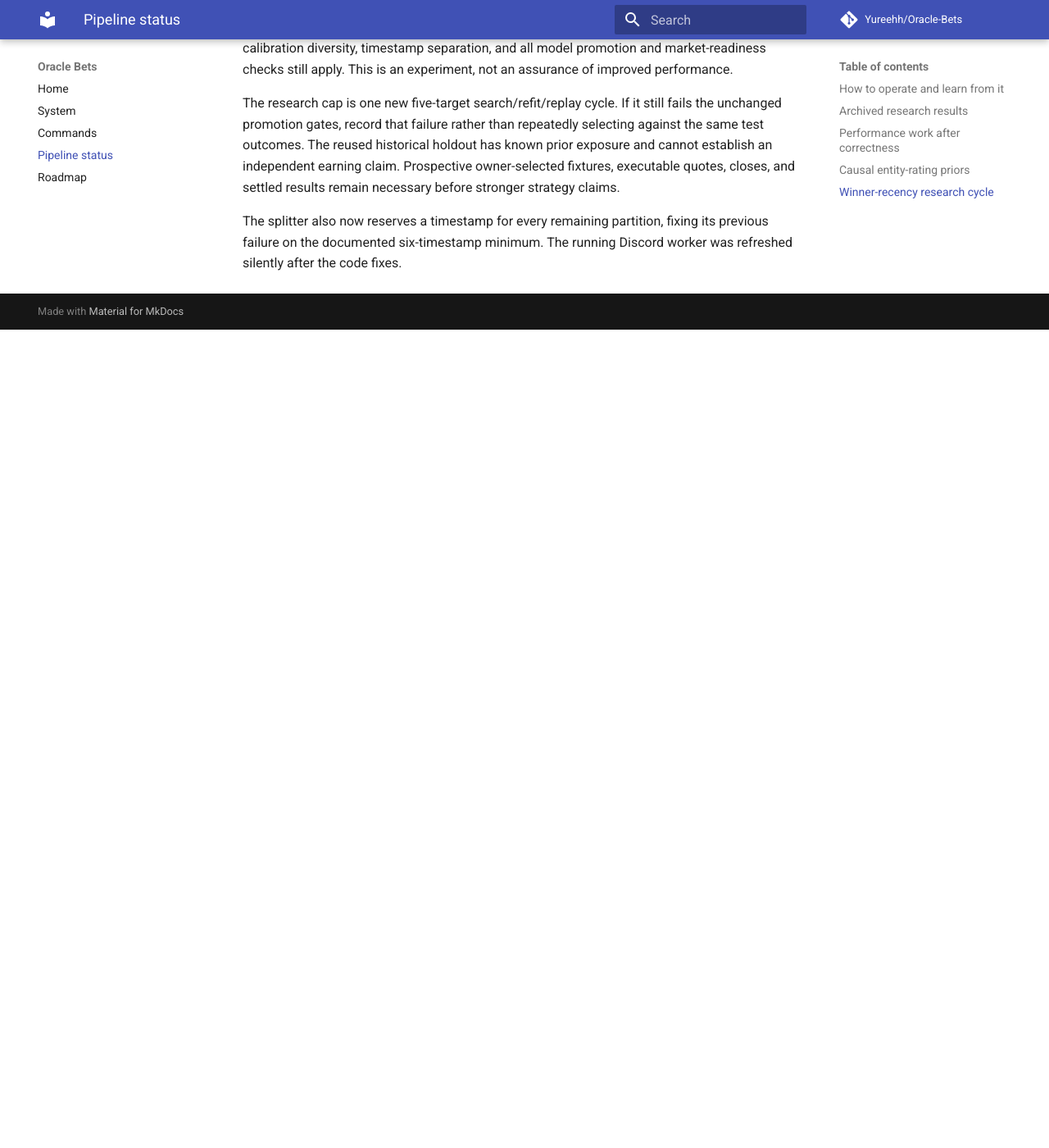
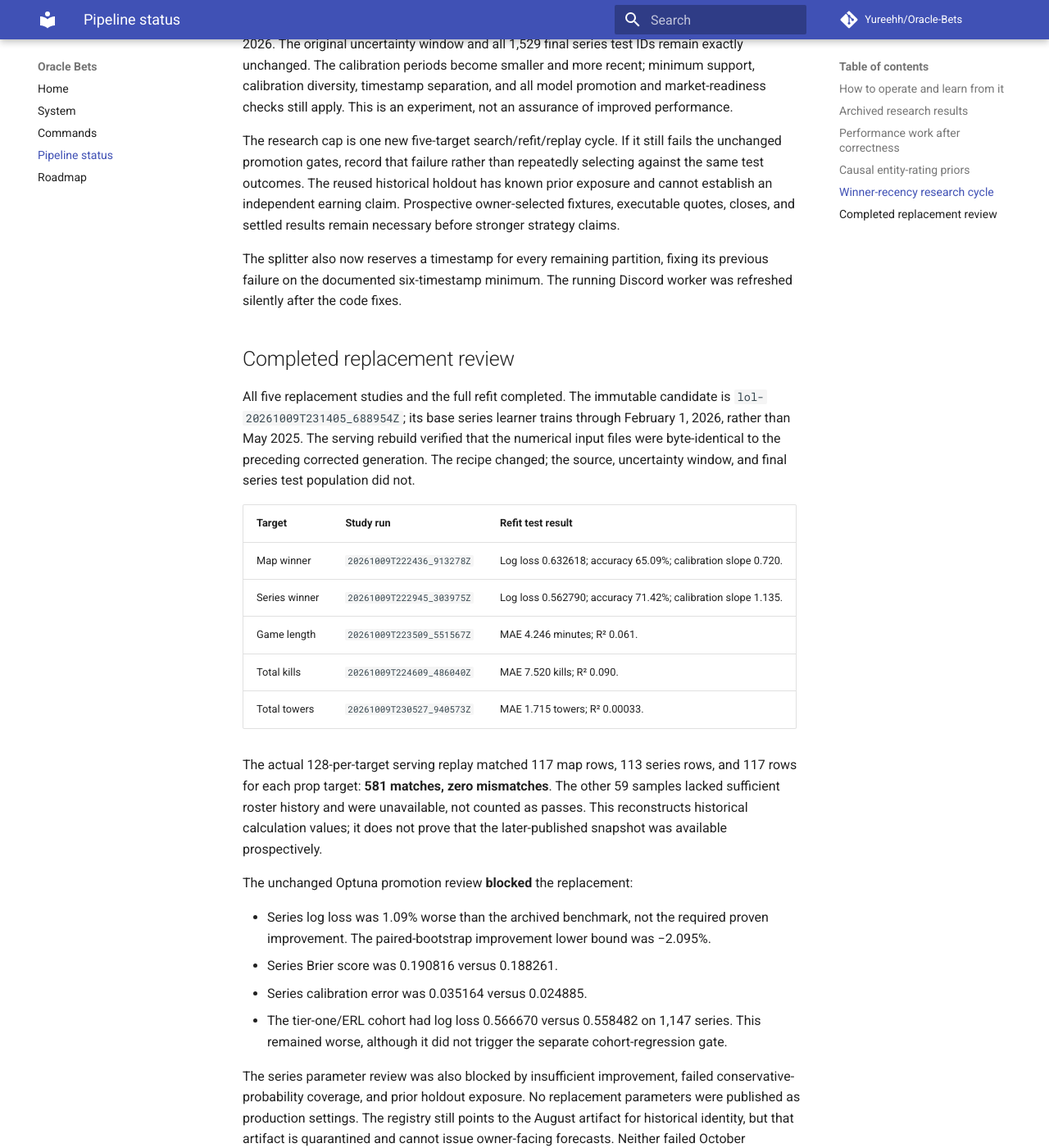
Before and after one commit to Yureehh/Oracle-Bets, an MkDocs documentation site: the page built from docs/pipeline-status.md, in a window 1280 px wide and 1400 px high, scrolled down 4340 px. Shown: the whole window at 82% size. Built offline with MkDocs 1.6.1 and Material for MkDocs 9.7.7, drawn with Linux system fonts in a browser that asks for light colours; comment, search, counter and statistics services are not loaded; before the commit the page ends 4742 px from its top, so only the background shows below that; some of the changed text lies outside the part shown.

Commit message:
docs(lol): record completed retraining and blocked promotion
Record all five fresh studies, successful refit and 581 matching serving comparisons. Keep the replacement research-only after improvement and calibration gates fail, and document the remaining prospective validation requirements.

```diff
--- a/docs/pipeline-status.md
+++ b/docs/pipeline-status.md
@@ -14,10 +14,10 @@ parallel, but a later milestone cannot compensate for a failed earlier gate.
 | 10 — Ingest | Refresh the public Oracle's Elixir source and retain a versioned raw snapshot. | The validated source is current through 2026-10-08 22:56 UTC. | Continue checking source freshness before each rebuild. |
 | 20 — Clean data and identities | Quarantine bad rows; normalize teams, players, maps, and series. | The corrected October 9 generation has 24,458 games, 10,203 accepted series, and 1,770 quarantined groups. | Review quarantined groups when source or rules change. |
 | 30 — Features and targets | Build chronological team/player features, ratings, and paired serving history. | The corrected generation uses neutral entity-rating league priors, signed training tables, and a paired serving snapshot. All 581 available comparisons in the 128-per-target replay matched; 59 sampled rows were unavailable because of insufficient roster history. | Verify source, code, and all output hashes on the corrected numerical generation. |
-| 40 — Research splits | Fit preprocessing inside temporal development folds; reserve sealed evaluation and record prior exposure. | Leakage and lineage guards pass. The next preregistered recency experiment changes only the earlier winner partitions; it preserves the exact uncertainty and final test rows from the corrected candidate. | Keep the split and exposure checks; the reused historical holdout is research evidence, not untouched prospective validation. |
-| 50 — Fresh search | Run a separate Optuna study for each supported target. | Five independent 100-trial studies completed on the corrected October 9 generation. The failed candidate and its studies remain archived research evidence. | Run one capped replacement cycle with the preregistered winner-recency recipe. |
-| 60 — Full refit | Apply selected study parameters to research-only models. | Corrected refit `20261009T204634_650850Z` completed all five targets. Its candidate is research-only after the sealed promotion review failed. | Fit all five targets from the new studies; keep training success separate from promotion. |
-| 70 — Replay and model review | Compare sealed feature values with the real serving path; inspect calibration and cohort gates. | Corrected serving replay passed all 581 available comparisons. Series log loss was 0.590897 versus 0.556720 for the benchmark; the tier-one/ERL cohort also regressed. August and both October candidates are disabled for owner-facing use. | Require the next candidate to pass the same replay, improvement, and cohort gates; do not promote a bundle just because its creation date is newer. |
+| 40 — Research splits | Fit preprocessing inside temporal development folds; reserve sealed evaluation and record prior exposure. | Leakage and lineage guards pass. The completed recency experiment preserved the exact uncertainty window and all 1,529 final series test IDs. | Keep the exposure checks; the reused historical holdout is research evidence, not untouched prospective validation. |
+| 50 — Fresh search | Run a separate Optuna study for each supported target. | All five replacement 100-trial studies completed on the frozen, corrected generation. The earlier five studies also remain archived. | The one-cycle research cap is exhausted. Develop further changes on development data and predeclare a later evaluation window. |
+| 60 — Full refit | Apply selected study parameters to research-only models. | Replacement refit `20261009T231405_688954Z` completed all five targets, with no failures. Its candidate is research-only after promotion failed. | Keep successful fitting separate from model and production-parameter approval. |
+| 70 — Replay and model review | Compare sealed feature values with the real serving path; inspect calibration and cohort gates. | Replacement replay passed all 581 available comparisons, with 59 unavailable samples. Series log loss improved to 0.562790 but remained worse than the 0.556720 benchmark; Brier and calibration error also regressed. August and all three October candidates are disabled for owner-facing use. | A new champion remains unapproved. Require the same improvement, calibration, replay, and readiness gates on a future candidate. |
 | 80 — Prospective fixture population | Enroll scheduled fixtures before forecasts and prices. | Earlier fixture cohorts remain recorded. The owner will choose relevant leagues and fixtures after model validation. | Confirm the prospective population and collect complete coverage, including missing markets and no-bet decisions. |
 | 90 — Market and paper cycle | Capture exact Polymarket/Thunderpick contracts, owner-confirm quotes, size positive-edge paper entries, record close and result. | The evidence database passes integrity checks, but contains zero bets and zero settlements. The latest local market observations are from October 4; the October 8 Polymarket check found no supported open LoL market from Italy. No verified Thunderpick line or complete quote-to-settlement cycle exists. | Obtain an owner-observed executable contract and price, then record a real prospective paper cycle, including the closing quote and sourced result. |
 | 100 — Decision evidence | Evaluate all enrolled fixtures, net paper returns, calibration, closing-line value, exposure, and drawdown before extending to tennis or real stakes. | **Pending.** No observed earnings claim is justified. | Accumulate enough prospective, settled, representative samples and compare locked policies on later data. |
@@ -95,9 +95,10 @@ same neutral transfer priors. League changes still reset skill uncertainty;
 separate chronological league-strength features remain available. Explicit
 caller-supplied priors must themselves be fixed before the evaluated games.
 Four regression tests verify that modifying only the final league table cannot
-change earlier default entity ratings. Freshness guards stopped the queued
-search before any trials because the cached source had aged past its limit;
-refresh the source before rebuilding and starting the replacement studies.
+change earlier default entity ratings. Freshness guards stopped an earlier queued
+search before any trials because the cached source had aged past its limit.
+The subsequent refresh and rebuild passed these guards; both corrected research
+cycles used the retained source current through October 8.
 
 ## Winner-recency research cycle
 
@@ -127,3 +128,56 @@ results remain necessary before stronger strategy claims.
 The splitter also now reserves a timestamp for every remaining partition,
 fixing its previous failure on the documented six-timestamp minimum.
 The running Discord worker was refreshed silently after the code fixes.
+
+## Completed replacement review
+
+All five replacement studies and the full refit completed. The immutable
+candidate is `lol-20261009T231405_688954Z`; its base series learner trains
+through February 1, 2026, rather than May 2025. The serving rebuild verified
+that the numerical input files were byte-identical to the preceding corrected
+generation. The recipe changed; the source, uncertainty window, and final
+series test population did not.
+
+| Target | Study run | Refit test result |
+| --- | --- | --- |
+| Map winner | `20261009T222436_913278Z` | Log loss 0.632618; accuracy 65.09%; calibration slope 0.720. |
+| Series winner | `20261009T222945_303975Z` | Log loss 0.562790; accuracy 71.42%; calibration slope 1.135. |
+| Game length | `20261009T223509_551567Z` | MAE 4.246 minutes; R² 0.061. |
+| Total kills | `20261009T224609_486040Z` | MAE 7.520 kills; R² 0.090. |
+| Total towers | `20261009T230527_940573Z` | MAE 1.715 towers; R² 0.00033. |
+
+The actual 128-per-target serving replay matched 117 map rows, 113 series
+rows, and 117 rows for each prop target: **581 matches, zero mismatches**.
+The other 59 samples lacked sufficient roster history and were unavailable,
+not counted as passes. This reconstructs historical calculation values; it
+does not prove that the later-published snapshot was available prospectively.
+
+The unchanged Optuna promotion review **blocked** the replacement:
+
+- Series log loss was 1.09% worse than the archived benchmark, not the required
+  proven improvement. The paired-bootstrap improvement lower bound was −2.095%.
+- Series Brier score was 0.190816 versus 0.188261.
+- Series calibration error was 0.035164 versus 0.024885.
+- The tier-one/ERL cohort had log loss 0.566670 versus 0.558482 on 1,147 series.
+  This remained worse, although it did not trigger the separate cohort-regression gate.
+
+The series parameter review was also blocked by insufficient improvement,
+failed conservative-probability coverage, and prior holdout exposure. No
+replacement parameters were published as production settings. The registry
+still points to the August artifact for historical identity, but that artifact
+is quarantined and cannot issue owner-facing forecasts. Neither failed October
+replacement was promoted. A healthy checksum is not model approval.
+
+Local receipts are retained under `reports/lol/training/replay/`, including
+`recency-research-cycle.json`, `recency-validation-outcome.json`, and
+`lol-20261009T231405_688954Z-corrected-20261009T234448Z.json`. The sealed review
+is under `data/state/model-registry/lol/reviews/`. These generated files are
+not distributed by a GitHub clone.
+
+The remaining model work is to diagnose calibration and conservative-bound
+coverage using development partitions, then preregister a new candidate and
+a later evaluation window before viewing its outcomes. Do not weaken gates or
+repeat selection on this exposed test set. Meaningful owner-selected fixtures
+and complete prospective evidence remain pending; there are still no paper
+bets, settlements, or demonstrated earnings. A second-machine setup check also
+remains unverified.
```
Also changed, not shown: other parts of docs/pipeline-status.md (+1 -1 lines).
